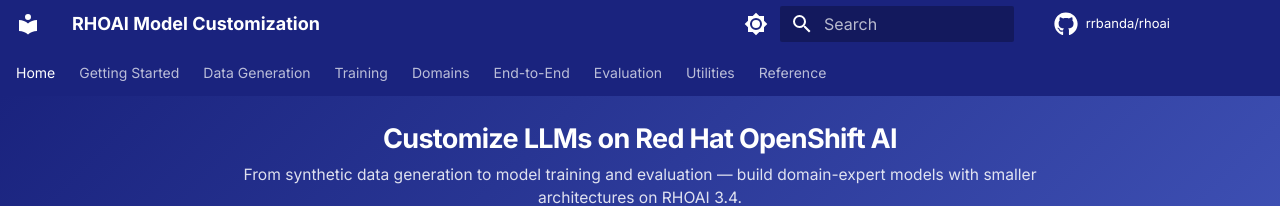
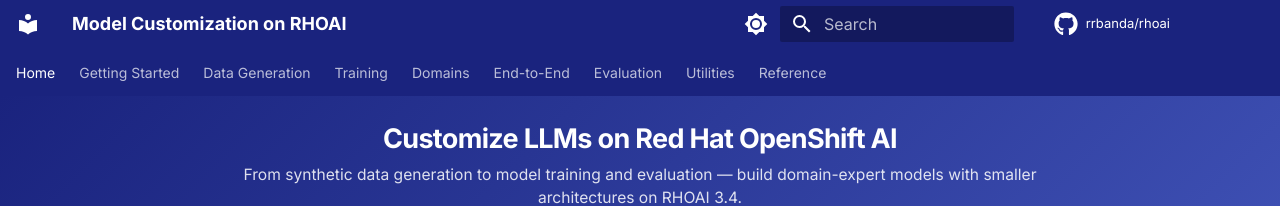
Before and after one commit to rrbanda/rhoai, an MkDocs documentation site: the page built from docs/index.md, in a window 1280 px wide. Shown: the top 206 px of the page. Built offline with MkDocs 1.6.1 and Material for MkDocs 9.7.7, drawn with Linux system fonts in a browser that asks for light colours; comment, search, counter and statistics services are not loaded.

```diff
--- a/docs/index.md
+++ b/docs/index.md
@@ -1,6 +1,6 @@
 ---
 template: home.html
-title: RHOAI Model Customization
+title: Model Customization on RHOAI
 hide:
   - toc
 ---
--- a/mkdocs.yml
+++ b/mkdocs.yml
@@ -1,4 +1,4 @@
-site_name: RHOAI Model Customization
+site_name: Model Customization on RHOAI
 site_url: https://rrbanda.github.io/rhoai/
 site_description: Customize LLMs with smaller models on Red Hat OpenShift AI
 repo_url: https://github.com/rrbanda/rhoai
```
